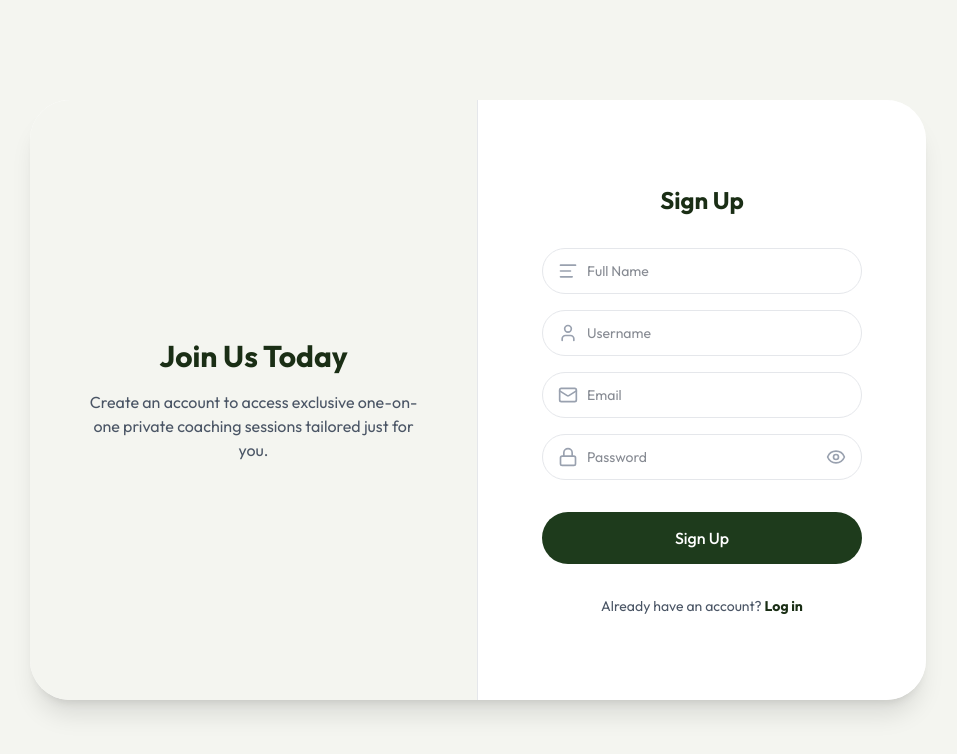
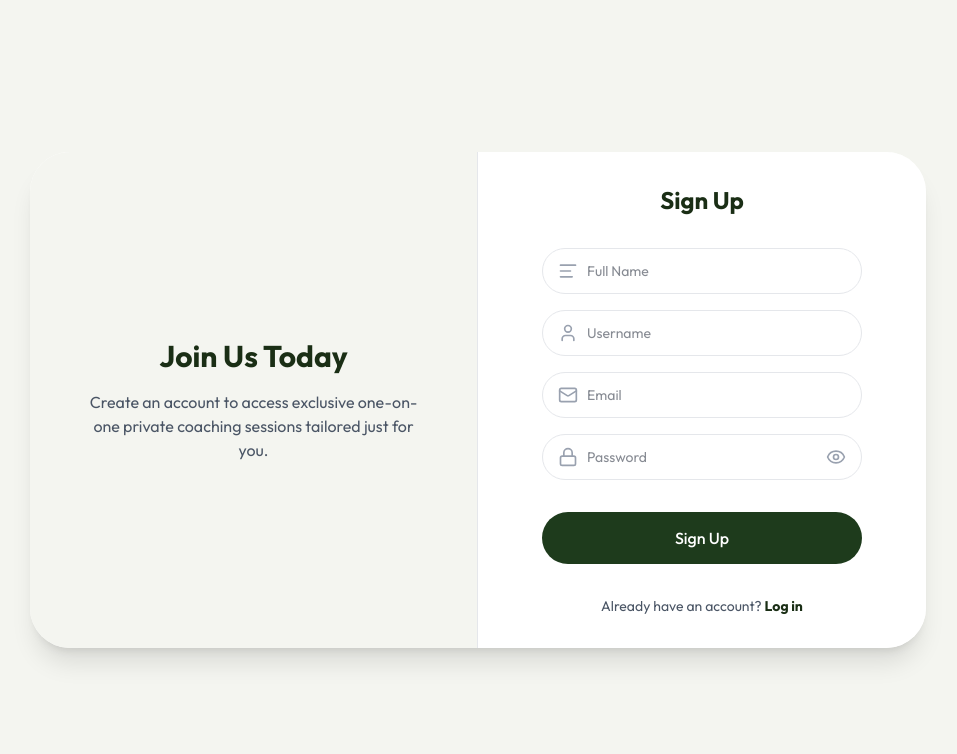
Before and after one commit to ERTShehan/coaching-platform, a Next.js app in the folder frontend/: page /signup in a window 1280 px wide. Shown: the top 754 px of the page, without its empty margins (162-1119 px from the left). Built offline with nearby package versions, Linux system fonts and the light colour scheme.

Commit message:
update minimum height for login and signup components

```diff
--- a/frontend/src/app/login/page.tsx
+++ b/frontend/src/app/login/page.tsx
@@ -61,7 +61,7 @@ export default function Login() {
   };
 
   return (
-    <div className="w-full max-w-sm md:max-w-4xl mx-auto flex flex-col md:flex-row bg-white rounded-[2.5rem] shadow-xl overflow-y-auto overflow-x-hidden h-full min-h-[600px] max-h-[90vh]">
+    <div className="w-full max-w-sm md:max-w-4xl mx-auto flex flex-col md:flex-row bg-white rounded-[2.5rem] shadow-xl overflow-y-auto overflow-x-hidden h-full min-h-96 max-h-[90vh]">
 
       <div className="hidden md:flex flex-col items-center justify-center p-8 w-1/2 bg-[#f4f5f0] border-r border-gray-200">
         <h2 className="text-3xl font-bold text-[#1a2e15] mb-4">Welcome Back!</h2>
--- a/frontend/src/app/signup/page.tsx
+++ b/frontend/src/app/signup/page.tsx
@@ -51,7 +51,7 @@ export default function SignUp() {
   };
 
   return (
-    <div className="w-full max-w-sm md:max-w-4xl mx-auto flex flex-col md:flex-row bg-white rounded-[2.5rem] shadow-xl overflow-y-auto overflow-x-hidden h-full min-h-[600px] max-h-[90vh]">
+    <div className="w-full max-w-sm md:max-w-4xl mx-auto flex flex-col md:flex-row bg-white rounded-[2.5rem] shadow-xl overflow-y-auto overflow-x-hidden h-full min-h-96 max-h-[90vh]">
 
       <div className="hidden md:flex flex-col items-center justify-center p-8 w-1/2 bg-[#f4f5f0] border-r border-gray-200">
         <h2 className="text-3xl font-bold text-[#1a2e15] mb-4">Join Us Today</h2>
```
